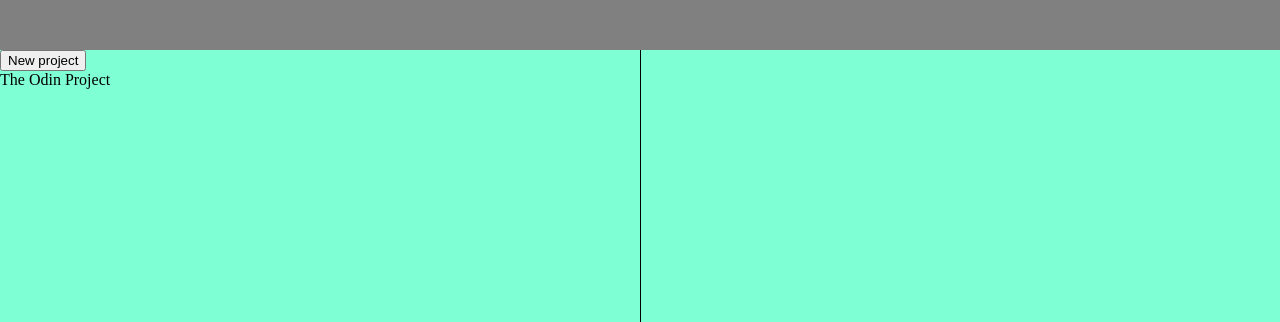
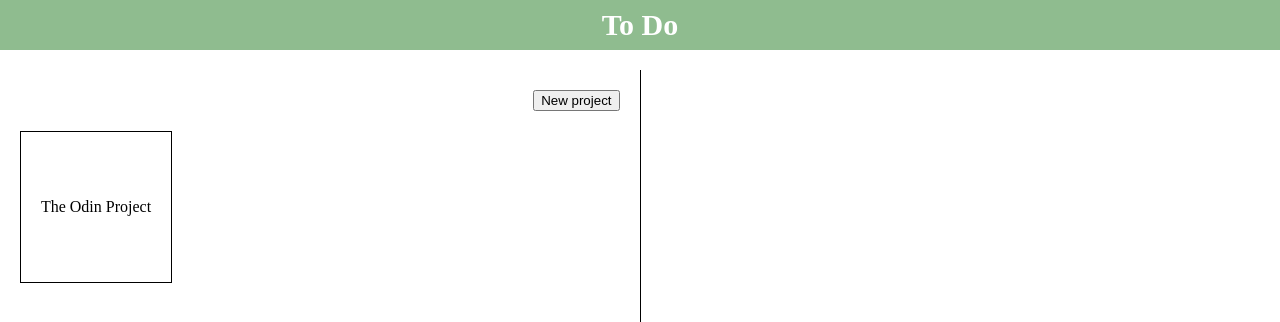
Before and after one commit to pedrodinism/ToDo, a website built with webpack: page src/template.html in a window 1280 px wide. Shown: the top 322 px of the page. Built offline with nearby package versions, Linux system fonts and the light colour scheme.

Commit message:
improved the ui of the project list

```diff
--- a/src/controller/controller.js
+++ b/src/controller/controller.js
@@ -7,8 +7,9 @@
 }
 
 export function createProject(title) {
-    const proj = new Project(title)
-    projects.push(proj)
+    const project = new Project(title)
+    projects.push(project)
+    return project
 }
 
 export function testInit() {
--- a/src/ui/appView.js
+++ b/src/ui/appView.js
@@ -6,6 +6,7 @@
     const projects = getProjects()
     projects.forEach((project) => {
             let div = document.createElement('div')
+            div.classList.add('projectFolder')
             div.id = 'project-' +  project.id
             div.textContent = project.title
             projectList.appendChild(div)
@@ -24,8 +25,8 @@
 
 export function init() {
     document.addEventListener('click', (event) => {
-        switch(event.target.id) {
-            case 'btnAddProject':
+        switch(event.target.dataset.action) {
+            case 'add-project':
                 createProject('Test')
                 renderProjects()
         }
@@ -36,19 +37,27 @@
 function renderTopContainer() {
     const topContainer = document.createElement('div')
     topContainer.classList.add('topContainer')
+    topContainer.textContent = 'To Do'
     return topContainer
 }
 
 function renderProjectContainer() {
     const projectContainer = document.createElement('div')
     projectContainer.classList.add('projectContainer')
+
+    const projectActions = document.createElement('div')
+    projectActions.classList.add('projectActions')
+
     const btnAddProject = document.createElement('button')
-    btnAddProject.id = 'btnAddProject'
     btnAddProject.textContent = 'New project'
-    projectContainer.appendChild(btnAddProject)
+    btnAddProject.setAttribute('data-action', 'add-project')
+    projectActions.appendChild(btnAddProject)
+    projectContainer.appendChild(projectActions)
+
     const projectList = document.createElement('div')
     projectContainer.appendChild(projectList)
     projectList.id = 'projectList'
+
     return projectContainer
 }
 
--- a/src/ui/styles.css
+++ b/src/ui/styles.css
@@ -11,16 +11,44 @@
 
 .topContainer {
     height: 50px;
-    background-color: grey;
+    background-color: darkseagreen;
+    display: flex;
+    justify-content: center;
+    align-items: center;
+    color: white;
+    font-size: 30px;
+    font-weight: 600;
 }
 
 .projectContainer,
 .toDosContainer {
-    height: calc(100vh - 50px);
+    height: calc(100vh - 50px - 20px - 20px);
     width: 50vw;
-    background-color: aquamarine;
 }
 
 .projectContainer {
     border-right: 1px solid black;
+    margin: 20px;
 }
+
+.projectActions {
+    display: flex;
+    justify-content: end;
+    align-items: center;
+    margin: 20px;
+}
+
+.projectFolder {
+    border: 1px solid black;
+    width: 150px;
+    height: 150px;
+    display: flex;
+    align-items: center;
+    justify-content: center;
+}
+
+#projectList {
+    display: flex;
+    flex-wrap: wrap;
+    gap: 10px;
+}
```
